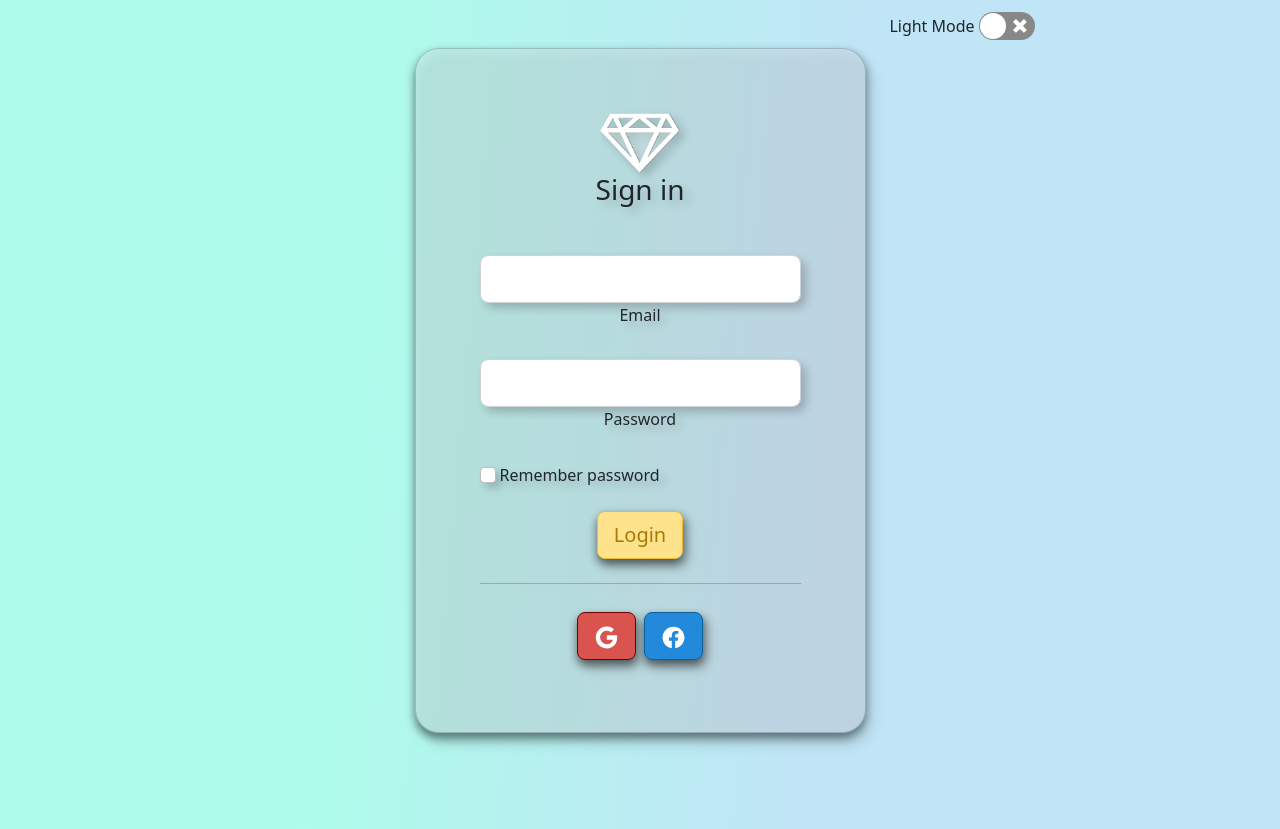
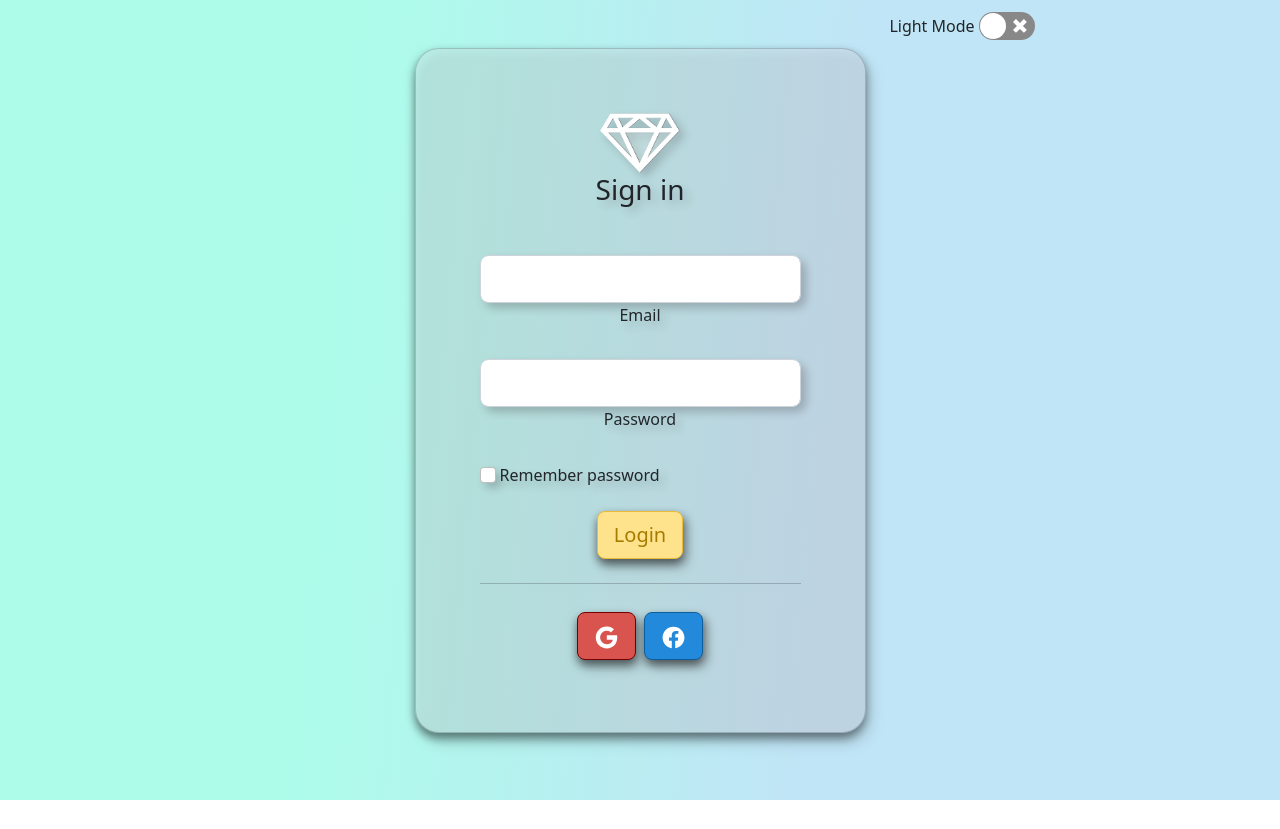
Before and after one commit to Donna-Sayos/theme-practice, a React (Create React App) app: page / in a window 1280 px wide. Shown: the top 829 px of the page. Built offline with nearby package versions, Linux system fonts and the light colour scheme.

Commit message:
added height css for body

```diff
--- a/src/styles.css
+++ b/src/styles.css
@@ -1,8 +1,10 @@
 #light .main {
     background-image: linear-gradient( 95deg, rgba(173,252,234,1) 27%, rgba(192,229,246,1) 64%);
+    height: 100vh;
 }
 #dark .main {
     background-image: linear-gradient(to right, #434343 60%, black 100%);
+    height: 100vh;
 }
 
 #light .form-container {
```
